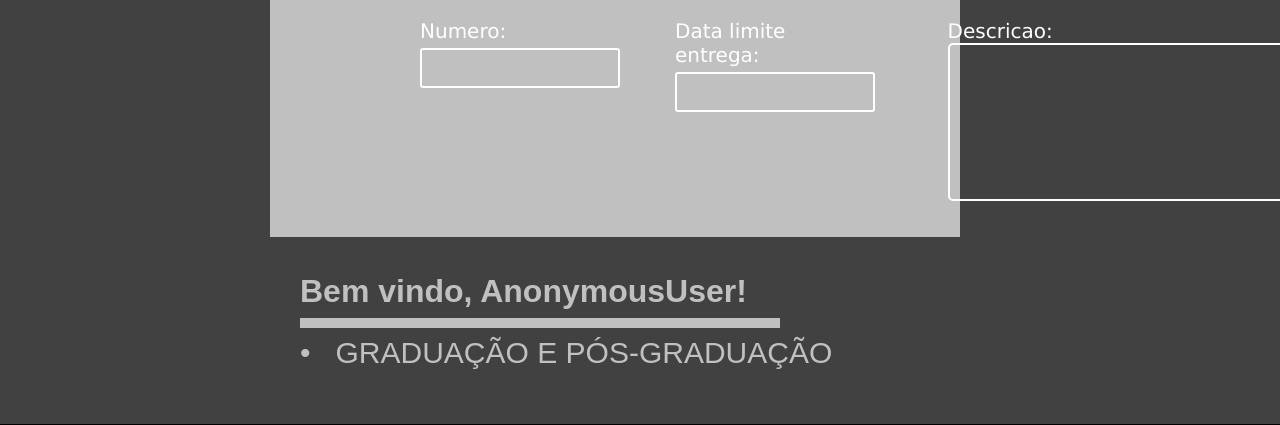
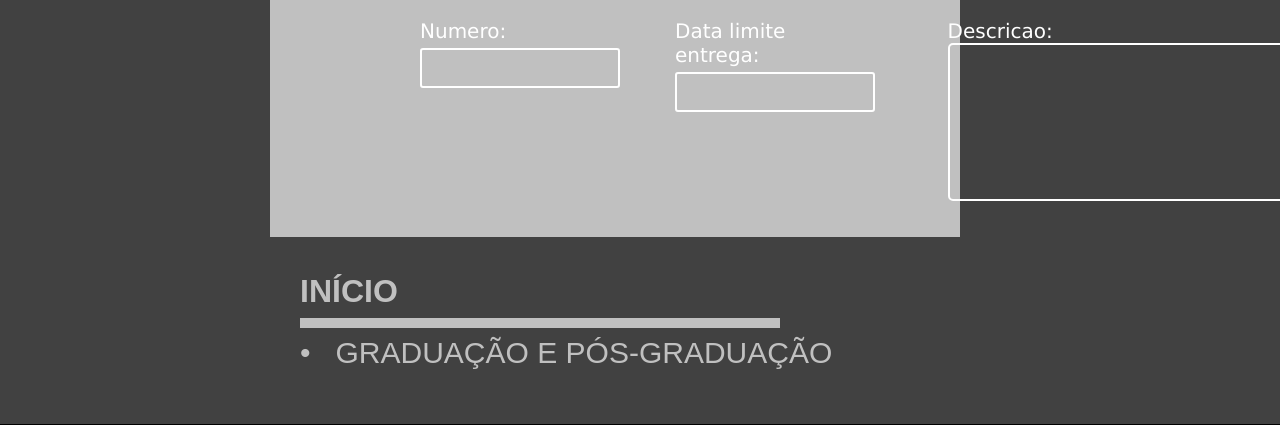
Before and after one commit to LimaHenrique/SiteFaculdadev3, a Django app: template app/templates/index.html in a window 1280 px wide; the page is wider, and only the part inside the window is pictured. Shown: the part 210-635 px from the top of that part. Run offline with Django 3.2, Linux system fonts and the light colour scheme; the template is opened without the code that fills it: values that come from a table or form of the project are taken from there, others are empty; parts of the project's set-up code (start-up, migrations or seed data) failed here and were passed over.

Commit message:
Update index.html

```diff
--- a/app/templates/index.html
+++ b/app/templates/index.html
@@ -2,7 +2,7 @@
 {% block conteudo %}
 {%load static%}
 <div id="index"><br/><br/>
-    <h1>Bem vindo, {{ user }}!</h1><hr/>
+    <h1>INÍCIO</h1><hr/>
     <a href="#" style="margin: 0 300px">• &nbsp; GRADUAÇÃO E PÓS-GRADUAÇÃO</a></h1><br/>
     <br/><br/><br/>
 </div>
```
